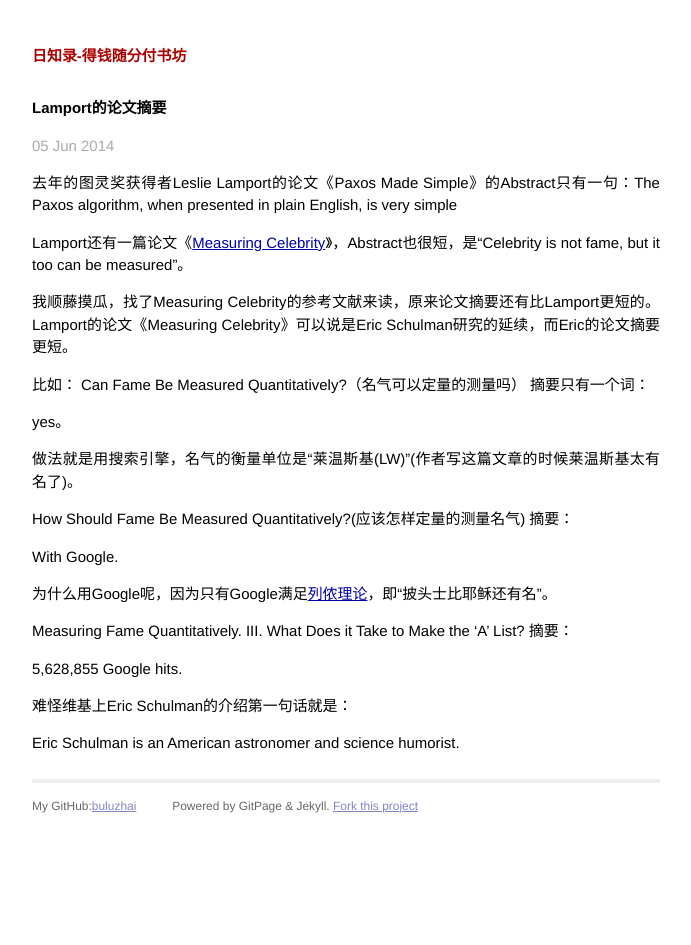
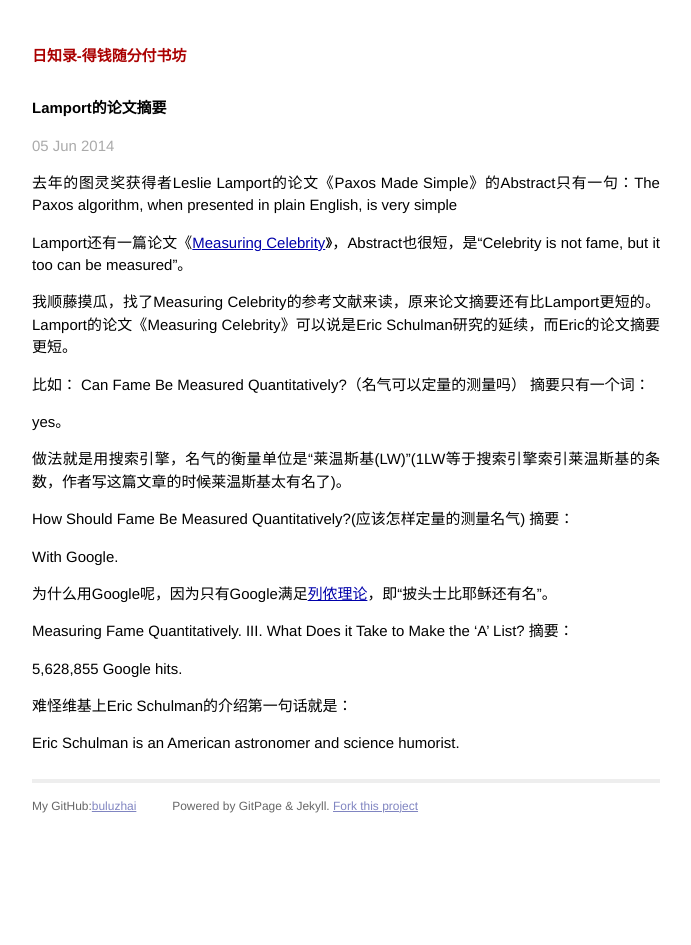
Before and after one commit to gpscad/buluzhai.github.io, a Jekyll site: the page built from _posts/2014-06-05-short-abstract.markdown, in a window 1280 px wide. Shown: the whole page, without its empty margins (294-985 px from the left). Built offline with Jekyll 4.4.1, drawn with Linux system fonts in a browser that asks for light colours; Markdown is read by kramdown in place of the engine named in the settings; comment, search, counter and statistics services are not loaded.

Commit message:
Update 2014-06-05-short-abstract.markdown

```diff
--- a/_posts/2014-06-05-short-abstract.markdown
+++ b/_posts/2014-06-05-short-abstract.markdown
@@ -16,7 +16,7 @@ Can Fame Be Measured Quantitatively?（名气可以定量的测量吗）
 摘要只有一个词：
 >yes。
 
-做法就是用搜索引擎，名气的衡量单位是“莱温斯基(LW)”(作者写这篇文章的时候莱温斯基太有名了)。
+做法就是用搜索引擎，名气的衡量单位是“莱温斯基(LW)”(1LW等于搜索引擎索引莱温斯基的条数，作者写这篇文章的时候莱温斯基太有名了)。
 
 How Should Fame Be Measured Quantitatively?(应该怎样定量的测量名气)
 摘要：
```
